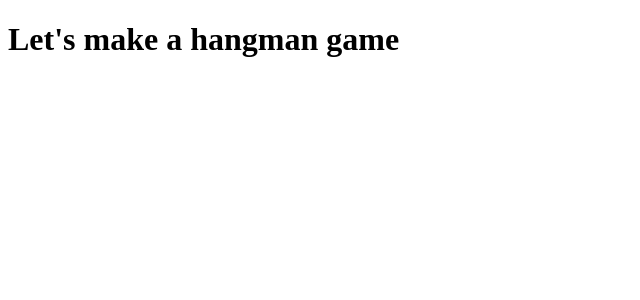
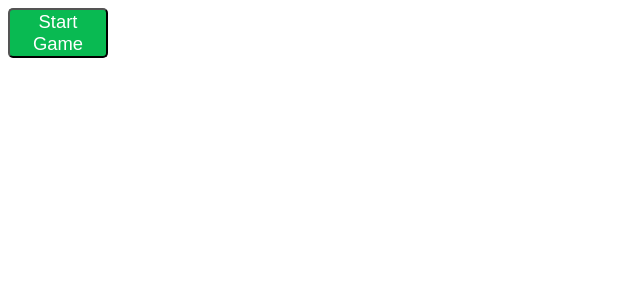
Before and after one commit to RyanWillDev/reactman, a React (Create React App) app: page / in a window 1280 px wide. Shown: the top 300 px of the page, without its empty margins (0-640 px from the left). Built offline with nearby package versions, Linux system fonts and the light colour scheme; the HTML template or start-up script is replaced by a standard one.

Commit message:
Step 3
Now let's create a Gameboard component to render when we start a new
game.

```diff
--- a/src/App.js
+++ b/src/App.js
@@ -1,4 +1,15 @@
 import React, { Component } from 'react';
+
+import { Btn } from './Btn';
+
+const startGameBtnStyle = {
+  backgroundColor: '#09ba52',
+  color: 'white',
+  borderRadius: 5,
+  width: 100,
+  height: 50,
+  fontSize: '1.15em',
+};
 
 class App extends Component {
   constructor() {
@@ -9,9 +20,13 @@ class App extends Component {
     };
   }
 
+  startGame = () => {
+    this.setState({ gameInProgress: true });
+  }
+
   render() {
     return (
-      <h1>Let's make a hangman game</h1>
+      <Btn style={startGameBtnStyle} buttonText="Start Game" clickHandler={this.startGame} />
     );
   }
 }
--- /dev/null
+++ b/src/Btn.jsx
@@ -0,0 +1,5 @@
+import React from 'react';
+
+export const Btn = ({ style, clickHandler, buttonText }) => (
+  <button style={style} onClick={clickHandler}>{buttonText}</button>
+);
```
Also changed, not shown: 1 other file (tests, documents, lock files or other folders).
